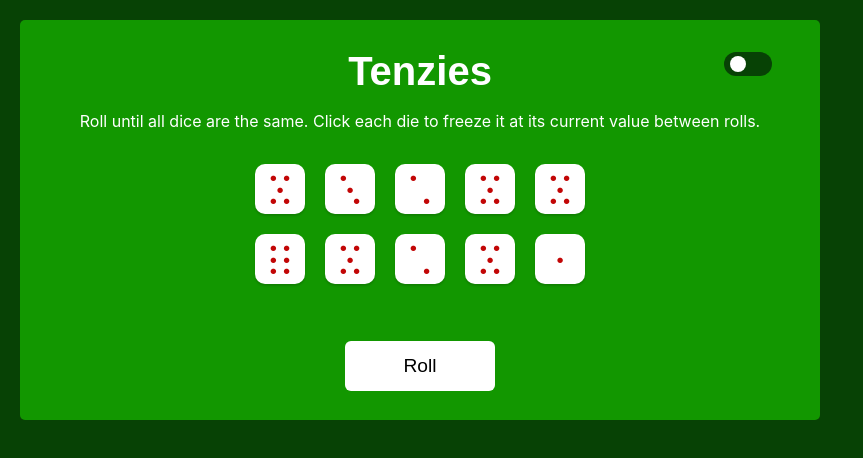
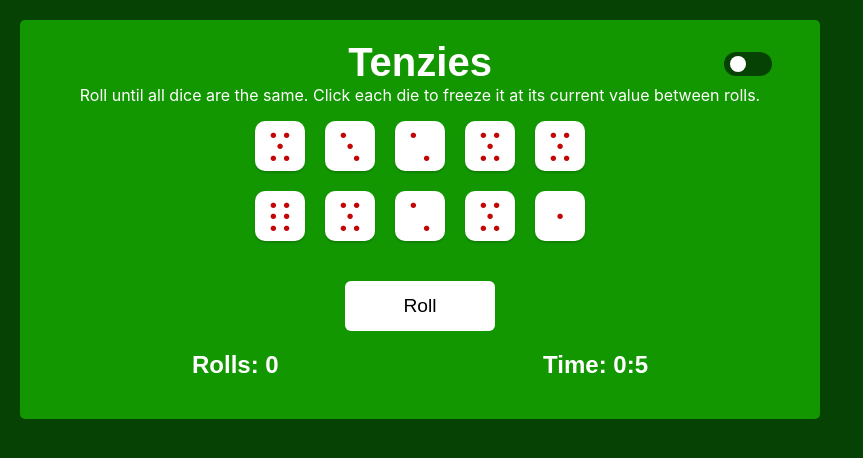
Before and after one commit to swright3/scrimba, a React (Create React App) app in the folder projects/tenzies/: page / in a window 1280 px wide. Shown: the top 458 px of the page, without its empty margins (0-863 px from the left). Built offline with nearby package versions, Linux system fonts and the light colour scheme.

Commit message:
Added roll counter and second timer

```diff
--- a/projects/tenzies/src/App.js
+++ b/projects/tenzies/src/App.js
@@ -9,6 +9,7 @@ export default function App() {
     const [tenzies, setTenzies] = React.useState(false)
     const [rolls, setRolls] = React.useState(0)
     const [dots, setDots] = React.useState(true)
+    const [seconds, setSeconds] = React.useState(0)
 
     React.useEffect(() => {
         const allHeld = dice.every(die => die.isHeld)
@@ -18,6 +19,11 @@ export default function App() {
             setTenzies(true)
         }
     }, [dice])
+
+    React.useEffect(() => {
+      const interval = setInterval(() => setSeconds(prevSeconds => prevSeconds+1), 1000)
+      return () => clearInterval(interval)
+    }, [])
 
     function generateNewDie() {
         return {
@@ -37,6 +43,7 @@ export default function App() {
 
     function rollDice() {
         if(!tenzies) {
+            setRolls(prevRolls => prevRolls + 1)
             setDice(oldDice => oldDice.map(die => {
                 return die.isHeld ?
                     die :
@@ -44,7 +51,9 @@ export default function App() {
             }))
         } else {
             setTenzies(false)
+            setRolls(0)
             setDice(allNewDice())
+            setSeconds(0)
         }
     }
 
@@ -70,6 +79,10 @@ export default function App() {
         />
     ))
 
+    function formatSeconds(secs) {
+      return `${Math.floor(secs/60)}:${secs%60}`
+    }
+
     const sliderStyle = {float: dots ? "left" : "right"}
 
     return (
@@ -90,6 +103,10 @@ export default function App() {
             >
                 {tenzies ? "New Game" : "Roll"}
             </button>
+            <section className='stats'>
+              <h2 className="rollCounter">Rolls: {rolls}</h2>
+              <h2 className='timeCounter'>Time: {formatSeconds(seconds)}</h2>
+            </section>
         </main>
     )
 }
--- a/projects/tenzies/src/index.css
+++ b/projects/tenzies/src/index.css
@@ -11,7 +11,6 @@ body {
 
 main {
   background-color: #129700;
-  height: 400px;
   max-width: 800px;
   border-radius: 5px;
   padding: 20px;
@@ -108,3 +107,9 @@ main {
   background-color: white;
   border-radius: 0.5rem;
 }
+
+.stats {
+  display: flex;
+  width: 60%;
+  justify-content: space-between;
+}
```
